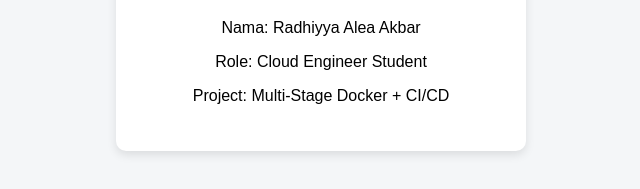
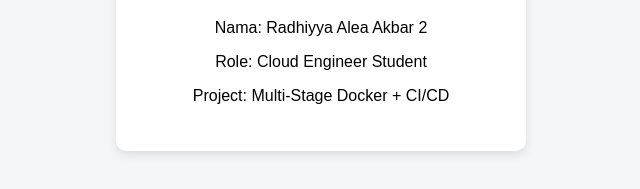
Before and after one commit to Radhyy/dtp-profile, a plain HTML site: page index.html in a window 1280 px wide. Shown: the part 229-418 px from the top of the page, 319-959 px from the left. Drawn offline with Linux system fonts and the light colour scheme.

Commit message:
test build dev

```diff
--- a/index.html
+++ b/index.html
@@ -24,7 +24,7 @@
 <body>
   <div class="card">
     <h1>DTP Cloud Engineer 🚀</h1>
-    <p>Nama: Radhiyya Alea Akbar</p>
+    <p>Nama: Radhiyya Alea Akbar 2</p>
     <p>Role: Cloud Engineer Student</p>
     <p>Project: Multi-Stage Docker + CI/CD</p>
   </div>
```
